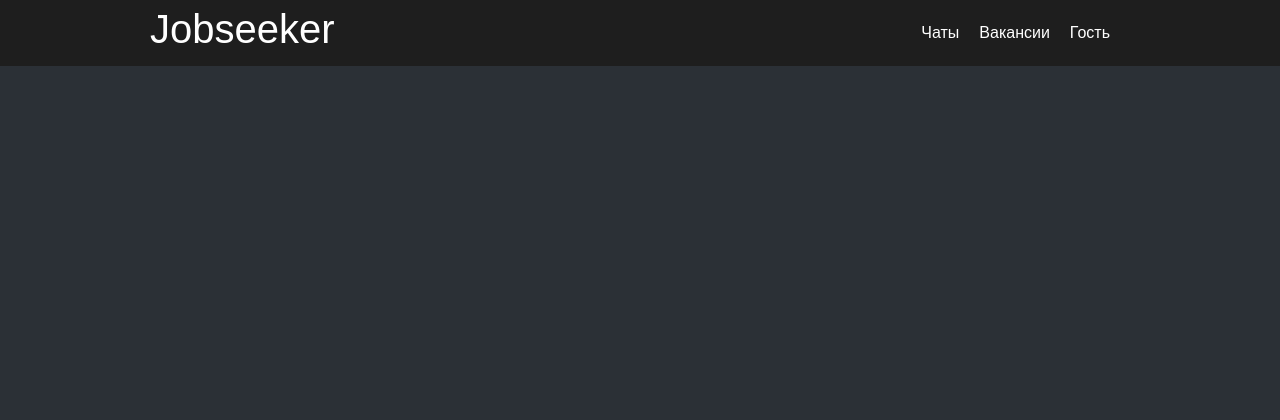
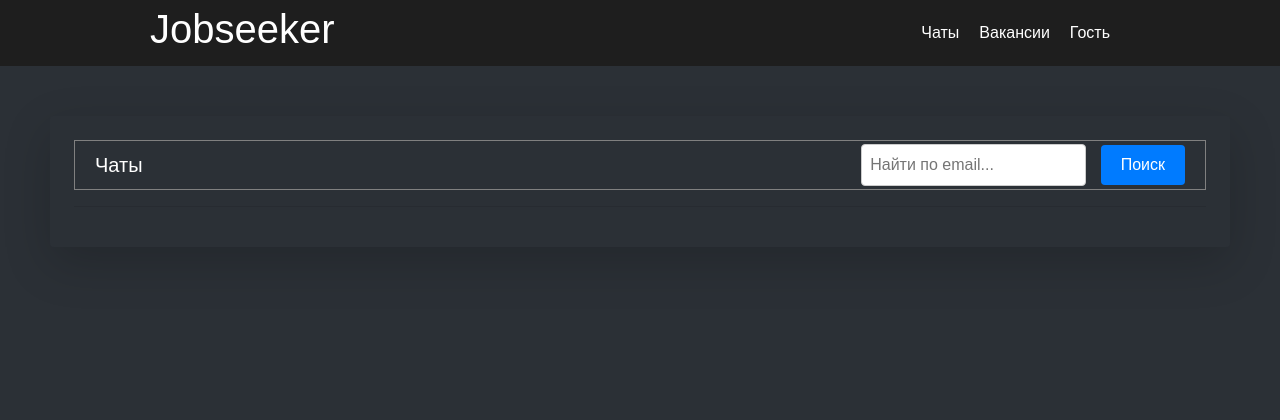
Before and after one commit to nikiturka/jobseeker, a Django app: template templates/chat/user_chats.html in a window 1280 px wide. Shown: the top 420 px of the page. Run offline with Django 5.2, Linux system fonts and the light colour scheme; the template is opened without the code that fills it, so the values that code supplies are empty; parts of the project's set-up code (start-up, migrations or seed data) failed here and were passed over; some libraries are stand-ins or nearby versions.

Commit message:
chats page basic design

```diff
--- a/static/chat/user_chats.css
+++ b/static/chat/user_chats.css
@@ -0,0 +1,44 @@
+.chats-header{
+    padding: 20px;
+    border: 1px solid grey;
+    height: 50px;
+    display: flex;
+    justify-content: space-between;
+    align-items: center;
+}
+
+.chats-header h5 {
+    margin: 0;
+}
+
+input[type="text"] {
+    padding: 8px;
+    font-size: 16px;
+    border: 1px solid #ccc;
+    border-radius: 4px;
+    margin-right: 10px;
+}
+
+button[type="submit"] {
+    padding: 8px 20px;
+    font-size: 16px;
+    background-color: #007bff;
+    color: #fff;
+    border: none;
+    border-radius: 4px;
+    cursor: pointer;
+}
+
+button[type="submit"]:hover {
+    background-color: #0056b3;
+}
+
+.chat{
+    border: 1px solid grey;
+    height: 150px;
+    margin: 20px 0;
+    padding: 20px;
+    display: flex;
+    justify-content: space-between;
+    align-items: center;
+}
--- a/templates/chat/user_chats.html
+++ b/templates/chat/user_chats.html
@@ -6,7 +6,25 @@
 {% endblock %}
 
 {% block body %}
-    {% for chat in chats %}
-        <a href="{% url 'user-chat' user_id=user.id chat_id=chat.id %}">{{ chat }}</a>
-    {% endfor %}
+    <div class="shadow-lg p-4 mb-5 bg-body rounded" style="margin: 50px;">
+        <div class="chats-header">
+            <h5>Чаты</h5>
+
+            <form action="#" method="POST" class="searchbar">
+                {% csrf_token %}
+                <input type="text" name="search-query" placeholder="Найти по email...">
+                <button type="submit">Поиск</button>
+            </form>
+        </div>
+
+        <hr>
+
+        <div class="chats-body">
+            {% for chat in chats %}
+                <div class="chat">
+                <a href="{% url 'user-chat' user_id=user.id chat_id=chat.id %}">{{ chat }}</a>
+                </div>
+            {% endfor %}
+        </div>
+    </div>
 {% endblock %}
```
